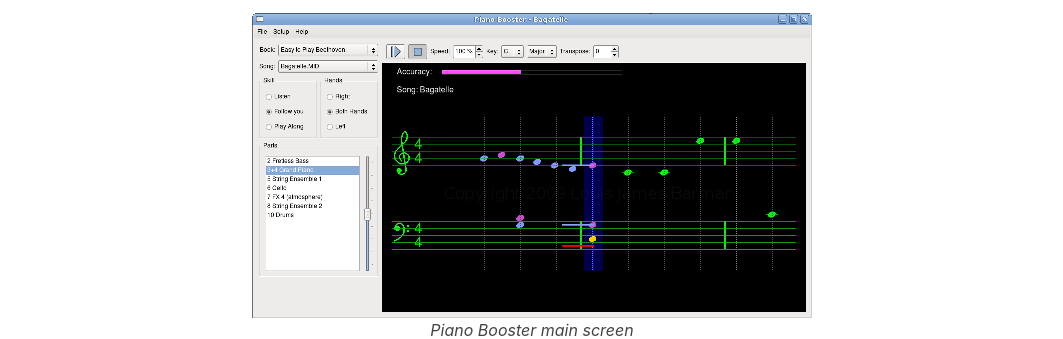
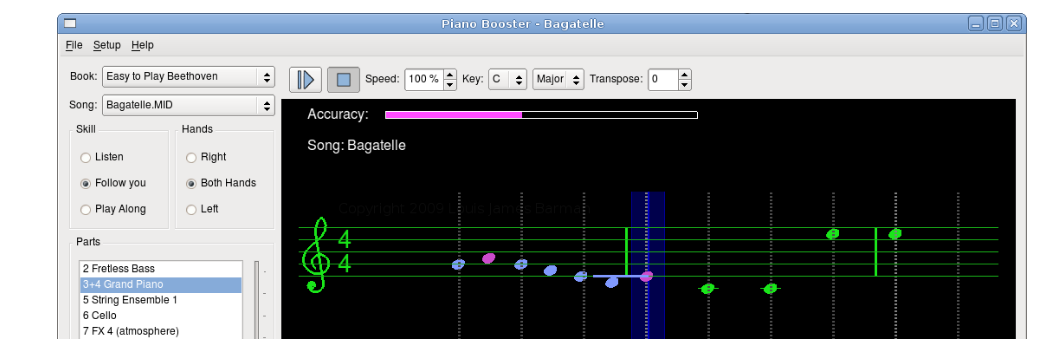
Before and after one commit to louis-barman/louis-barman.github.io, a plain HTML site: page index2.html in a window 1280 px wide. Shown: the part 461-800 px from the top of the page, without its empty margins (108-1171 px from the left). Drawn offline with nearby package versions, Linux system fonts and the light colour scheme.

Commit message:
fixed the image width

```diff
--- a/index2.html
+++ b/index2.html
@@ -87,7 +87,7 @@
 <b>PianoBooster</b> is a free (Open Source) program that plays Standard Midi Files and allows you to change the speed of playback and transpose the music etc. There is a scrolling musical stave that shows the notes for just one part from all the parts in the complete musical arrangement.
 </p>
 <p class="image">
-<a href="images/shots/LinuxScreenShot.png"> <img hspace="10" src="images/shots/LinuxScreenShot50.png" alt="Piano Booster main screen"/> </a> <br> Piano Booster main screen
+<a href="images/shots/LinuxScreenShot.png"> <img hspace="10" src="images/shots/LinuxScreenShot.png" alt="Piano Booster main screen"/> </a> <br> Piano Booster main screen
 </p>
 <p>
 <img hspace="10" align="right" src="images/pianolines.png" alt="Piano Lines"/> <b>PianoBooster</b> has been designed to allow you to play along on a midi piano keyboard with the scrolling notes shown on the screen. The notes you press on the keyboard appear as coloured lines on the musical stave, the colour of which depends whether you have pressed the right or wrong note.
--- a/ref.css
+++ b/ref.css
@@ -88,6 +88,8 @@
 }
 img {
     border-style: none;
+    max-width: 100%;
+    height: auto;
 }
 
 .cmdline {
```
